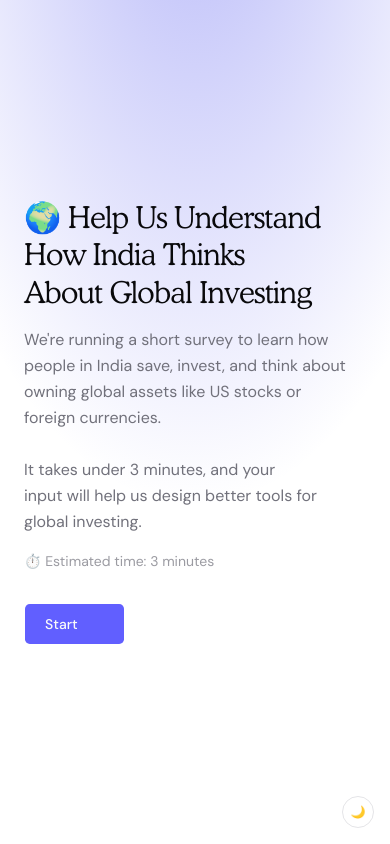
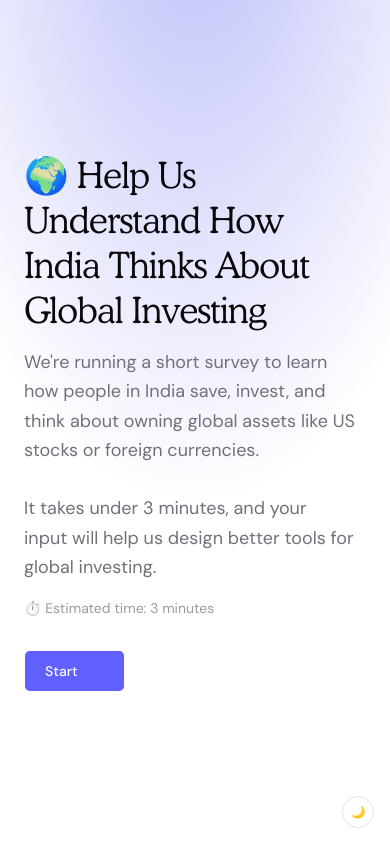
Before and after one commit to Amanfromearth/stash-forms, a Next.js app: page / in a window 390 px wide. Built offline with nearby package versions, Linux system fonts and the light colour scheme; no server answers; the database is empty; some icons are missing.

Commit message:
style: enhance typography on welcome screen for better visual hierarchy

```diff
--- a/components/survey/welcome-screen.tsx
+++ b/components/survey/welcome-screen.tsx
@@ -29,10 +29,10 @@ export function WelcomeScreen({ config, onStart }: WelcomeScreenProps) {
         className="flex animate-in flex-col gap-4 duration-500 fade-in slide-in-from-bottom-4"
         style={{ animationTimingFunction: "var(--ease-out-quint)" }}
       >
-        <h1 className="font-heading text-3xl leading-tight font-light tracking-tight text-balance md:text-5xl">
+        <h1 className="font-heading text-4xl leading-tight font-light tracking-tight text-balance md:text-5xl">
           🌍 {config.title}
         </h1>
-        <p className="text-base md:text-lg leading-relaxed text-pretty whitespace-pre-line text-muted-foreground">
+        <p className="text-lg leading-relaxed text-pretty whitespace-pre-line text-muted-foreground">
           {config.description}
         </p>
         <p className="text-sm text-muted-foreground/70">
```
